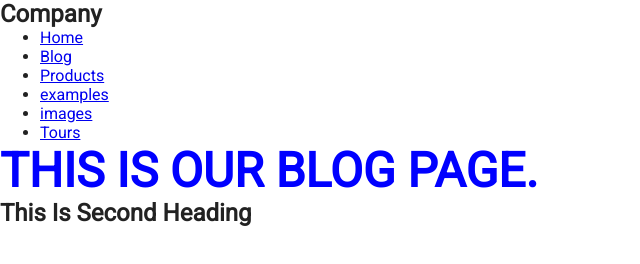
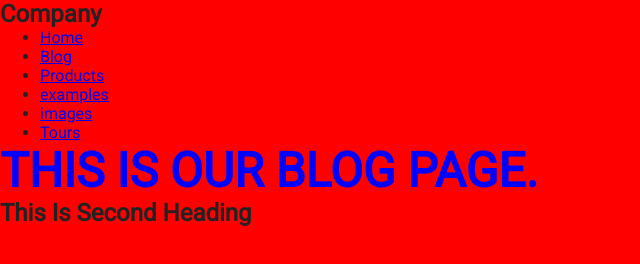
Before and after one commit to Joshua-Tu/gatsby-tutorial, a Gatsby site: page /blog in a window 1280 px wide. Shown: the whole page, without its empty margins (0-640 px from the left). Built offline with nearby package versions, Linux system fonts and the light colour scheme; Gatsby itself is replaced by a stand-in of ours.

Commit message:
background color for the body tag added in layout.css to demonstrate continuous deployment of netlify

```diff
--- a/src/components/layout.css
+++ b/src/components/layout.css
@@ -8,6 +8,7 @@
 body {
   font-family: 'Roboto', sans-serif;
   color: #222;
+  background: #ff0000;
 }
 
 .title {
```
